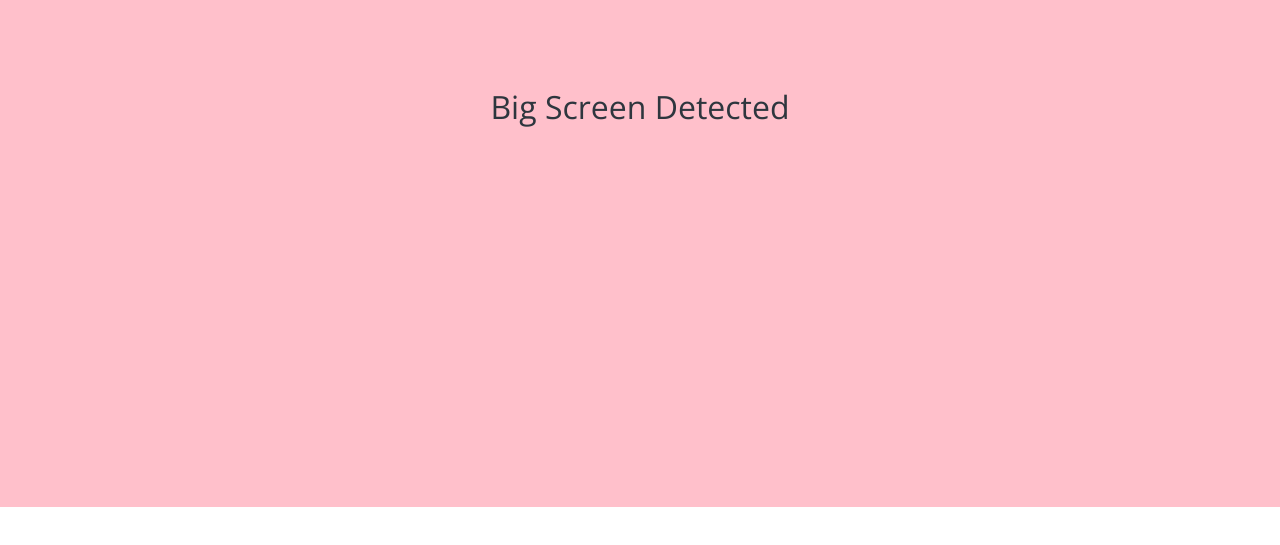
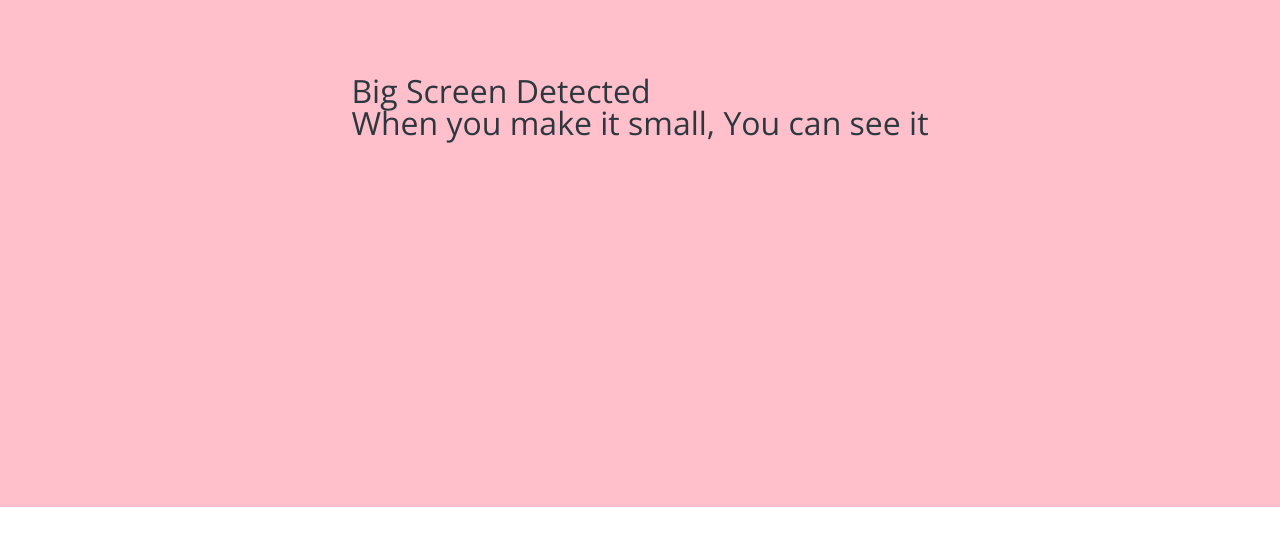
Before and after one commit to do1git/kakao-HTMLnCSS, a plain HTML site: page index.html in a window 1280 px wide. Shown: the part 293-838 px from the top of the page. Drawn offline with nearby package versions, Linux system fonts and the light colour scheme.

Commit message:
add comment on big screen

```diff
--- a/index.html
+++ b/index.html
@@ -43,7 +43,9 @@
     </form>
 
     <div id="no-mobile">
-      <span>Big Screen Detected</span>
+      <span
+        >Big Screen Detected<br />When you make it small, You can see it</span
+      >
     </div>
     <script
       src="https://kit.fontawesome.com/6478f529f2.js"
```
